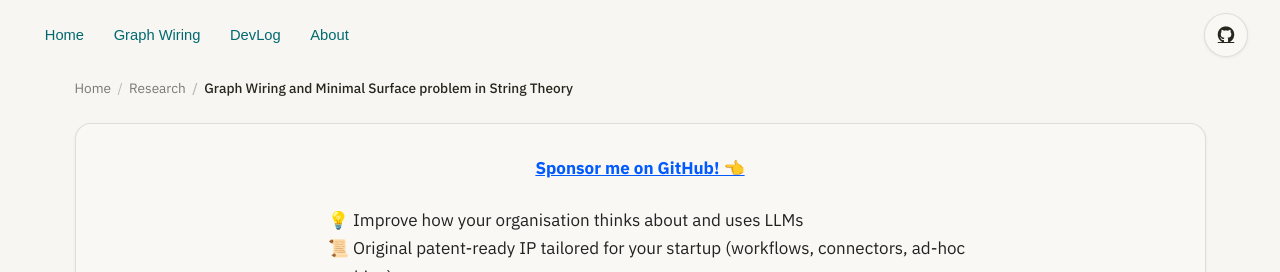
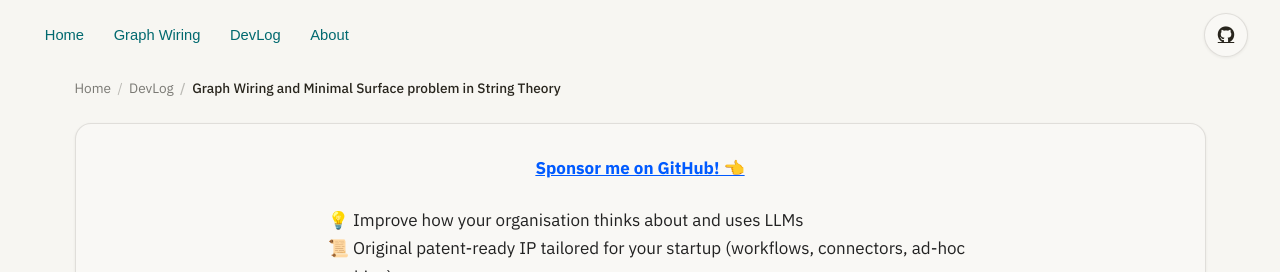
Before and after one commit to Mec-iS/staticwebpage, a Jekyll site: the page built from _posts/2026-02-05-014_arrowspace_and_string_theory_minimal_surfaces.md, in a window 1280 px wide and 900 px high. Shown: the top 272 px of the window. Built offline with Jekyll 4.4.1, drawn with Linux system fonts in a browser that asks for light colours; nearby versions of some CDN libraries; some web fonts are replaced.

Commit message:
fix(breadcrumbs): check blog_default layout before URL contains arrowspace

```diff
--- a/_includes/breadcrumbs.html
+++ b/_includes/breadcrumbs.html
@@ -13,10 +13,10 @@
 <nav aria-label="Breadcrumb" class="breadcrumbs">
   <ol>
     <li><a href="/">Home</a></li>
-    {% if page.url contains 'arrowspace' or page.url contains 'bmpp' or page.url contains 'smartcore' or page.url contains 'vibelang' or page.url contains 'reference' %}
+    {% if page.layout == 'blog_default' %}
+    <li><a href="/blog/">DevLog</a></li>
+    {% elsif page.url contains 'arrowspace' or page.url contains 'bmpp' or page.url contains 'smartcore' or page.url contains 'vibelang' or page.url contains 'reference' %}
     <li><a href="/">Research</a></li>
-    {% elsif page.layout == 'blog_default' %}
-    <li><a href="/blog">DevLog</a></li>
     {% endif %}
     <li aria-current="page">{{ page.title }}</li>
   </ol>
```
